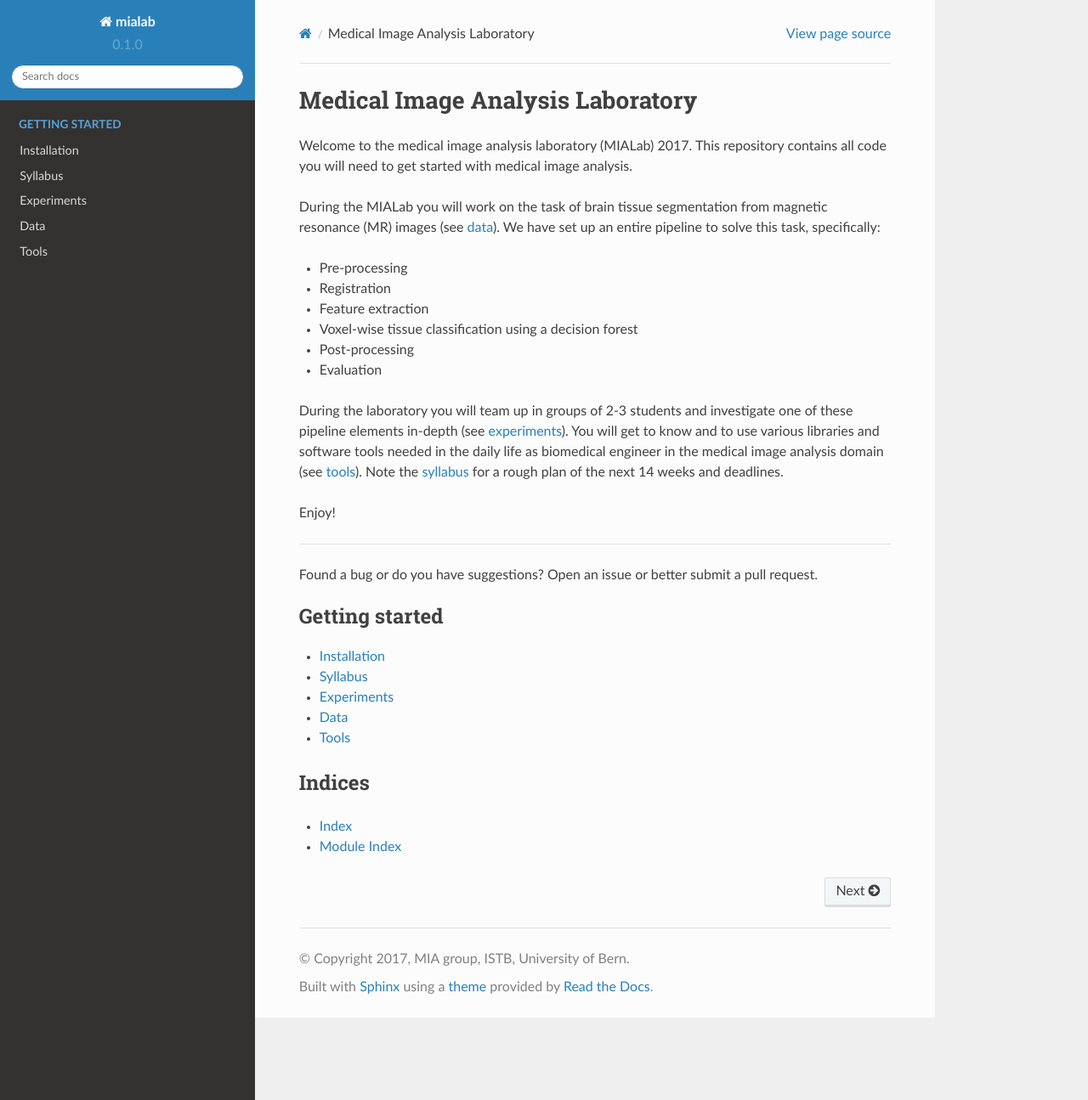
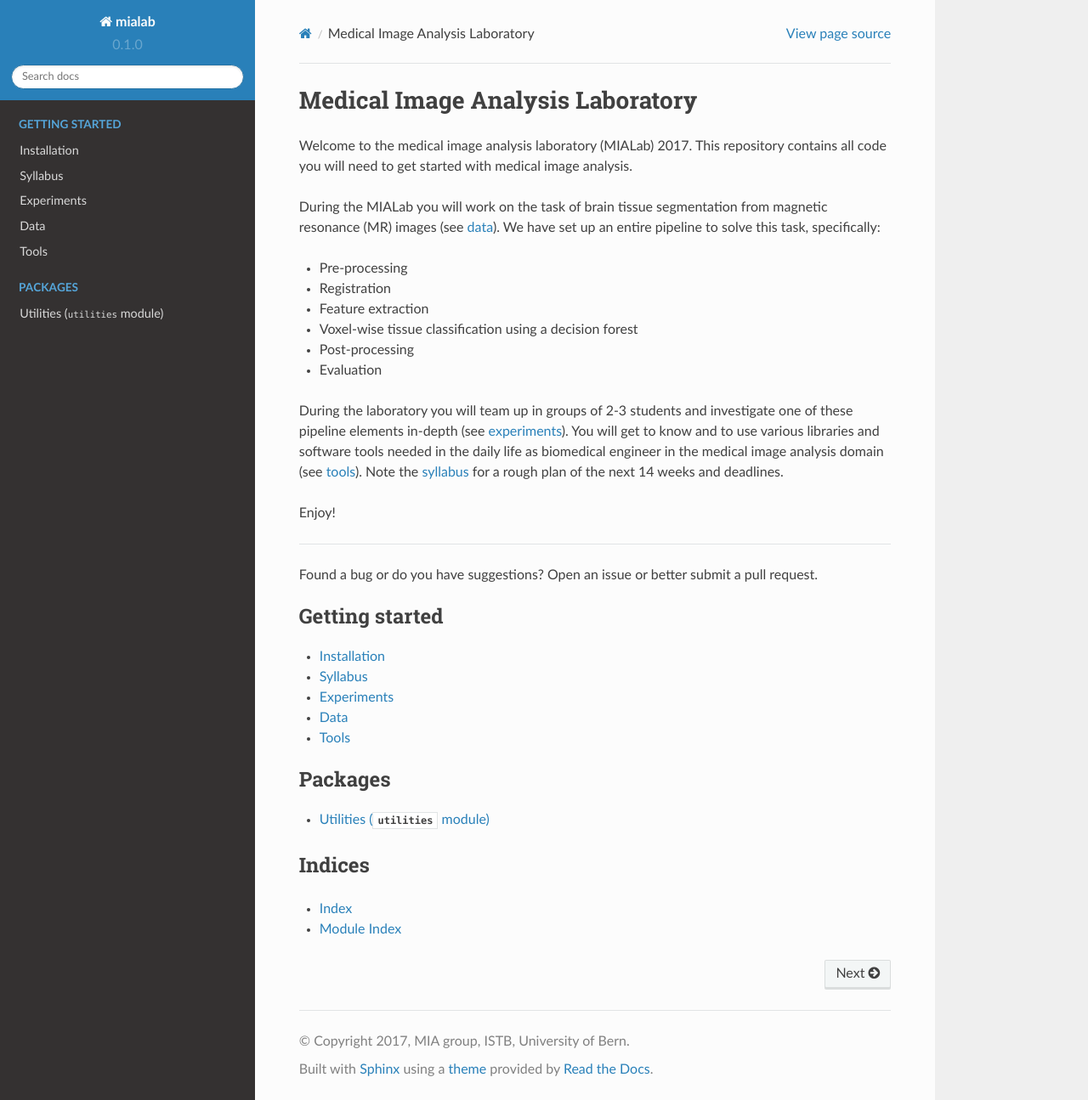
Before and after one commit to ubern-mia/MIALab, a Sphinx documentation site: the page built from docs/index.rst, in a window 1280 px wide and 1295 px high. Shown: the whole window at 85% size. Built offline with Sphinx 7.4.7 and the Read the Docs theme 2.0.0, drawn with Linux system fonts in a browser that asks for light colours; formulas are drawn with MathJax 3.

Commit message:
feat(docs): include utilities module

```diff
--- a/docs/index.rst
+++ b/docs/index.rst
@@ -19,6 +19,7 @@
     :maxdepth: 2
     :caption: Packages
 
+    package_mialab
     package_classifier
     package_data
     package_evaluation
--- /dev/null
+++ b/docs/package_mialab.rst
@@ -0,0 +1,6 @@
+==============================================
+Utilities (:mod:`utilities` module)
+==============================================
+
+.. automodule:: utilities
+    :members:
```
